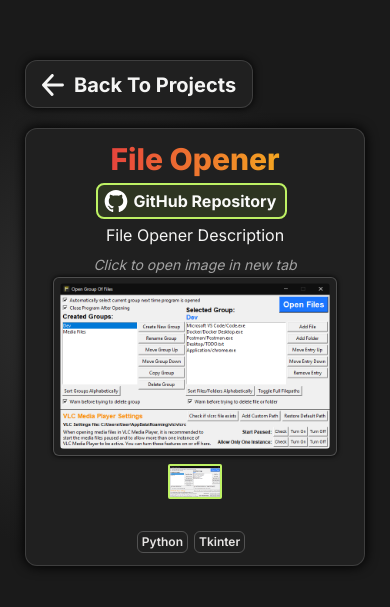
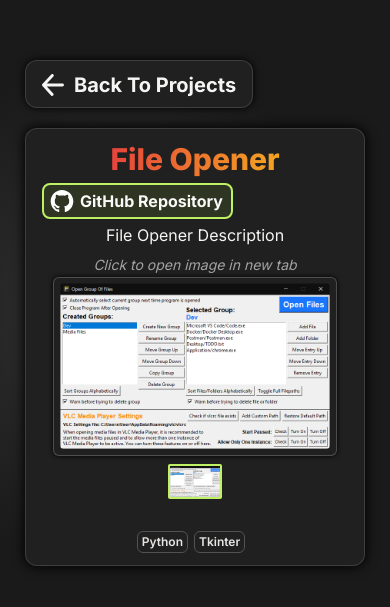
Before and after one commit to vik-ma/portfolio, a Next.js app: page /projects/file-opener in a window 390 px wide. Shown: the part 109-716 px from the top of the page. Built offline with nearby package versions, Linux system fonts and the light colour scheme.

Commit message:
Added gap between full description and project image container

```diff
--- a/app/components/ProjectPage.tsx
+++ b/app/components/ProjectPage.tsx
@@ -7,9 +7,9 @@ export default function ProjectPage({ project }: ProjectProps) {
   return (
     <div className="px-0.5">
       <div className="flex flex-col justify-between">
-        <div className="flex flex-col md:flex-row justify-between mb-7">
+        <div className="flex flex-col md:flex-row md:space-x-5 justify-between mb-7">
           <div className="">
-            <div className="flex justify-center md:justify-normal mt-1 mb-1 md:mb-2 -ml-0.5">
+            <div className="flex md:justify-normal mt-1 mb-1 md:mb-2 -ml-0.5">
               <a
                 href={project?.githubLink}
                 target="_blank"
```
